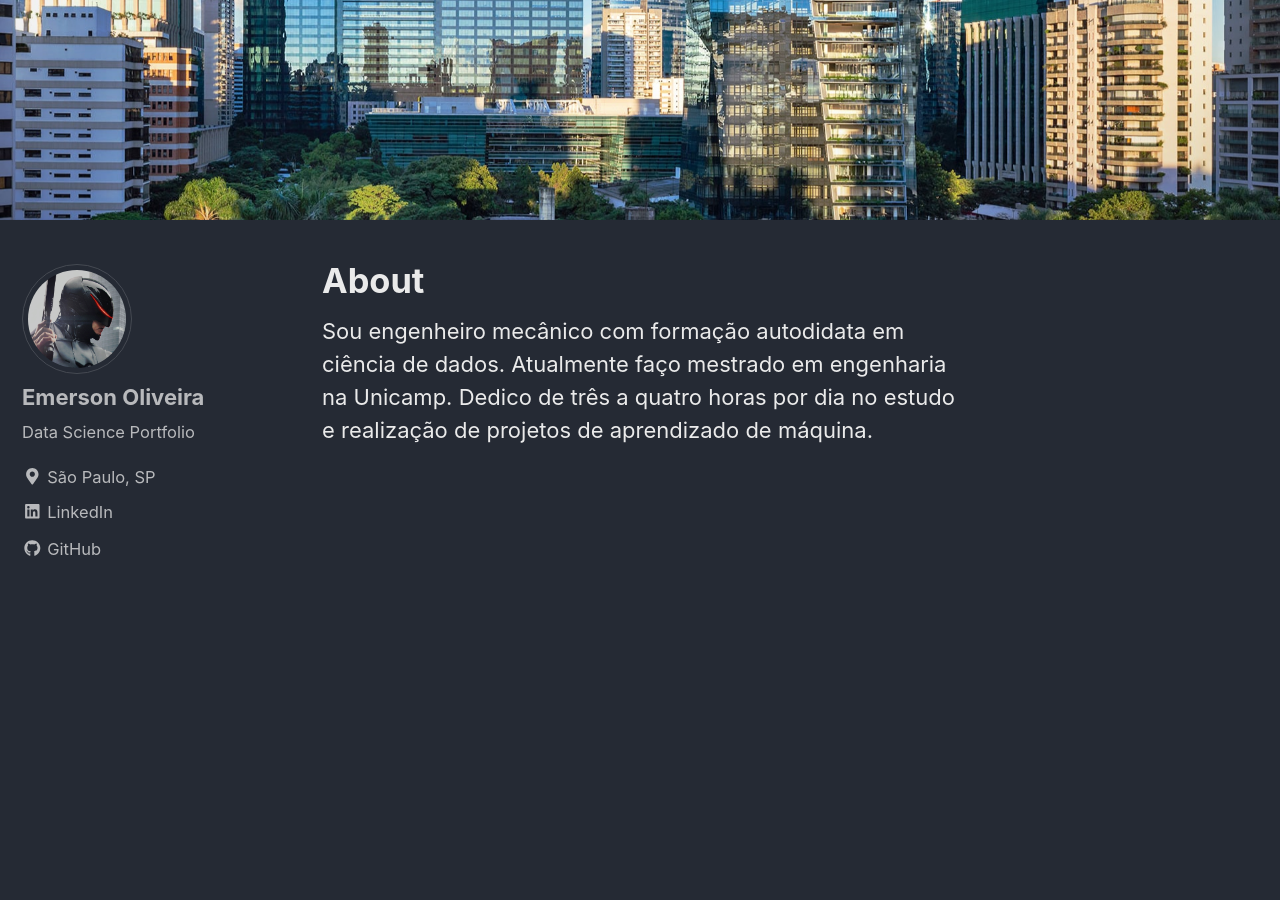
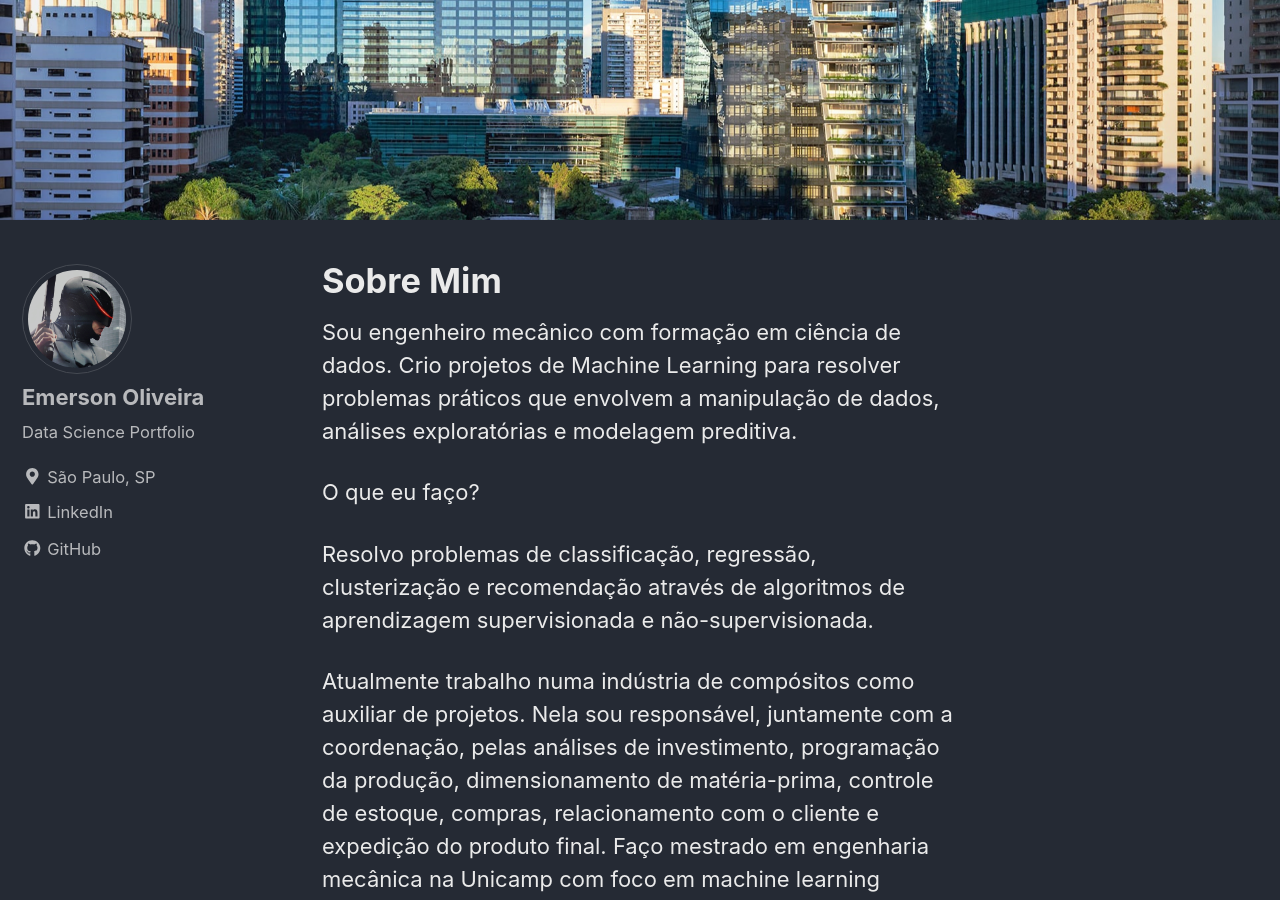
Before and after one commit to eoliver/eoliver.github.io, a Jekyll site: the page built from _pages/about.md, in a window 1280 px wide and 900 px high, scrolled down 388 px. Built offline with Jekyll 4.4.1, drawn with Linux system fonts in a browser that asks for light colours; nearby versions of some CDN libraries; some of the changed text lies outside the part shown.

Commit message:
new image Pinheiros

```diff
--- a/_pages/about.md
+++ b/_pages/about.md
@@ -1,10 +1,22 @@
 ---
-title: "About"
-permalink: /about/
+title: "Sobre Mim"
+permalink: /Sobre-Mim/
 header:
   image: "/images/itaim-bibi-vitra-sp-jhsf.jpg"
 ---
 
-Sou engenheiro mecânico com formação autodidata em ciência de dados. Atualmente
-faço mestrado em engenharia na Unicamp. Dedico de três a quatro horas por dia
-no estudo e realização de projetos de aprendizado de máquina.
+Sou engenheiro mecânico com formação em ciência de dados. Crio projetos de Machine
+Learning para resolver problemas práticos que envolvem a manipulação de dados,
+análises exploratórias e modelagem preditiva.
+
+O que eu faço?
+
+Resolvo problemas de classificação, regressão, clusterização e recomendação
+através de algoritmos de aprendizagem supervisionada e não-supervisionada.
+
+Atualmente trabalho numa indústria de compósitos como auxiliar de projetos. Nela
+sou responsável, juntamente com a coordenação, pelas análises de investimento,
+programação da produção, dimensionamento de matéria-prima, controle de estoque,
+compras, relacionamento com o cliente e expedição do produto final. Faço mestrado
+em engenharia mecânica na Unicamp com foco em machine learning aplicada a
+veículos autônomos.
--- a/index.html
+++ b/index.html
@@ -2,5 +2,5 @@
 layout: home
 author_profile: true
 header:
-  image: "/images/waterfront.jpg"
+  image: "/images/pinheiros-sao-paulo.jpg"
 ---
```
Also changed, not shown: images/pinheiros-sao-paulo.jpg.
